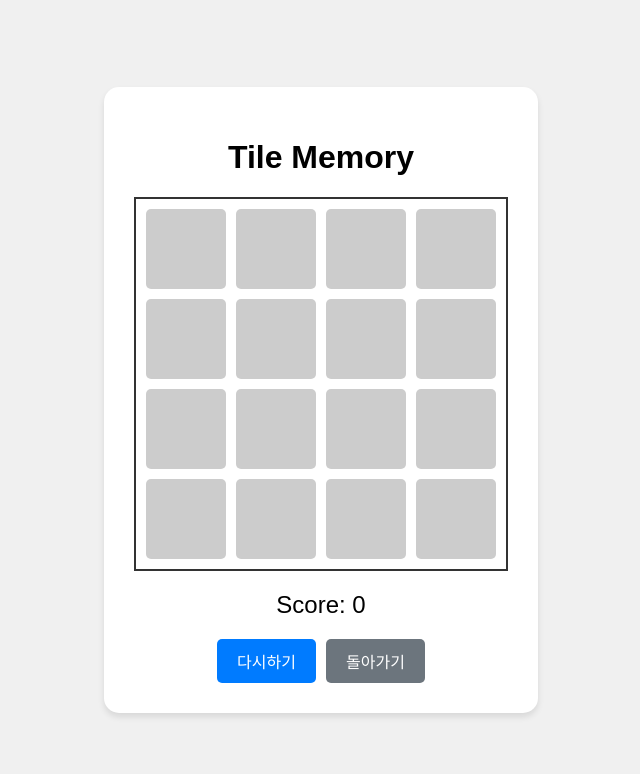
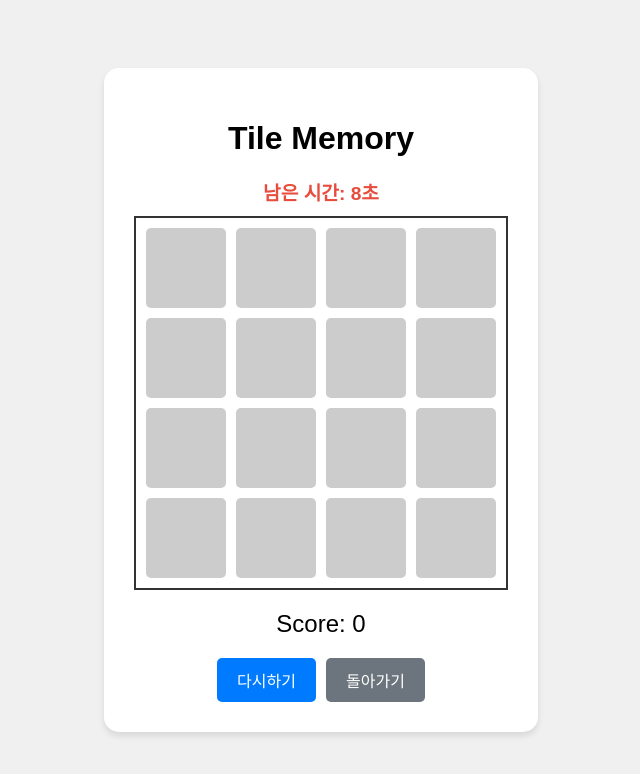
Before and after one commit to JINNY-US/just-one-10minutes, a plain HTML site: page tile-memory/index.html in a window 1280 px wide. Shown: the whole page, without its empty margins (319-959 px from the left). Drawn offline with Linux system fonts and the light colour scheme.

Commit message:
Add timer functionality to Tile Memory game

```diff
--- a/tile-memory/index.html
+++ b/tile-memory/index.html
@@ -9,6 +9,7 @@
 <body>
     <div class="game-container">
         <h1>Tile Memory</h1>
+        <div id="timer">남은 시간: 10초</div>
         <div id="game-board"></div>
         <div id="score">Score: 0</div>
         <div class="controls">
--- a/tile-memory/script.js
+++ b/tile-memory/script.js
@@ -1,5 +1,6 @@
 const gameBoard = document.getElementById('game-board');
 const scoreDisplay = document.getElementById('score');
+const timerDisplay = document.getElementById('timer');
 const resetButton = document.getElementById('reset-button');
 
 const TILES_COUNT = 16;
@@ -8,6 +9,8 @@ let playerSequence = [];
 let score = 0;
 let canClick = false;
 let timeoutId;
+let timeLeft = 10; // 초기 제한 시간
+let timerInterval;
 
 function initializeBoard() {
     gameBoard.innerHTML = '';
@@ -20,15 +23,34 @@ function initializeBoard() {
     }
 }
 
+function startTimer() {
+    clearInterval(timerInterval);
+    // 스테이지가 올라갈 때마다 추가 시간을 줌 (기본 10초 + 시퀀스 길이 당 1초)
+    timeLeft = 10 + sequence.length;
+    timerDisplay.textContent = `남은 시간: ${timeLeft}초`;
+
+    timerInterval = setInterval(() => {
+        timeLeft--;
+        timerDisplay.textContent = `남은 시간: ${timeLeft}초`;
+        if (timeLeft <= 0) {
+            clearInterval(timerInterval);
+            alert(`시간 초과! 게임 오버! 점수: ${score}`);
+            resetGame();
+        }
+    }, 1000);
+}
+
 function startRound() {
     canClick = false;
     playerSequence = [];
     scoreDisplay.textContent = `Score: ${score}`;
+    timerDisplay.textContent = `준비하세요!`;
+    clearInterval(timerInterval); // 시퀀스 보여주는 동안에는 타이머 멈춤
 
     const randomTile = Math.floor(Math.random() * TILES_COUNT);
     sequence.push(randomTile);
 
-    displaySequence();
+    setTimeout(displaySequence, 500); // 0.5초 대기 후 시작
 }
 
 function displaySequence() {
@@ -48,6 +70,7 @@ function displaySequence() {
             }, 500);
         } else {
             canClick = true;
+            startTimer(); // 시퀀스 보기가 끝나면 타이머 시작
         }
     }
     showNextTile();
@@ -79,12 +102,14 @@ function checkPlayerSequence() {
         score++;
         scoreDisplay.textContent = `Score: ${score}`;
         canClick = false;
+        clearInterval(timerInterval); // 정답 시 타이머 멈춤
         clearTimeout(timeoutId);
         setTimeout(startRound, 1000);
     }
 }
 
 function gameOver() {
+    clearInterval(timerInterval);
     clearTimeout(timeoutId);
     canClick = false;
     alert(`Game Over! Your score: ${score}`);
@@ -92,10 +117,12 @@ function gameOver() {
 }
 
 function resetGame() {
+    clearInterval(timerInterval);
     sequence = [];
     playerSequence = [];
     score = 0;
     scoreDisplay.textContent = `Score: ${score}`;
+    timerDisplay.textContent = `남은 시간: 10초`;
     clearTimeout(timeoutId);
     const tiles = document.querySelectorAll('.tile');
     tiles.forEach(tile => tile.classList.add('wrong'));
--- a/tile-memory/style.css
+++ b/tile-memory/style.css
@@ -15,6 +15,13 @@ body {
     padding: 30px;
     border-radius: 15px;
     box-shadow: 0 4px 6px rgba(0,0,0,0.1);
+}
+
+#timer {
+    font-size: 1.2rem;
+    font-weight: bold;
+    color: #e74c3c;
+    margin-bottom: 10px;
 }
 
 #game-board {
```
